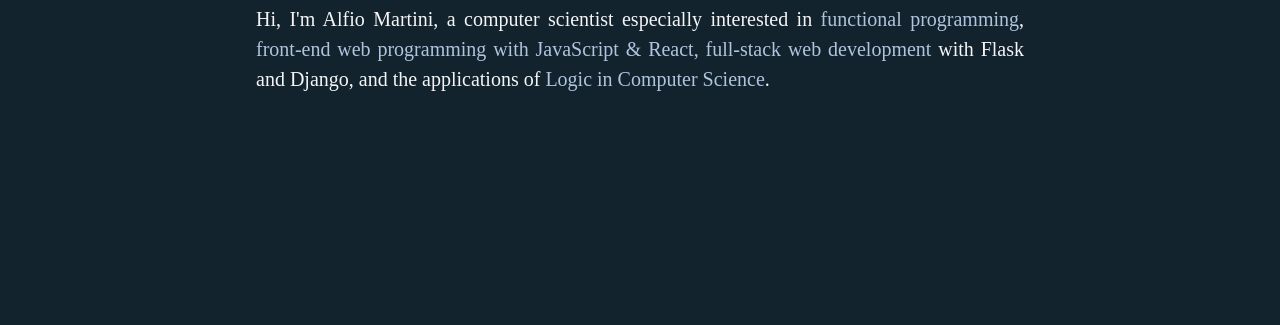
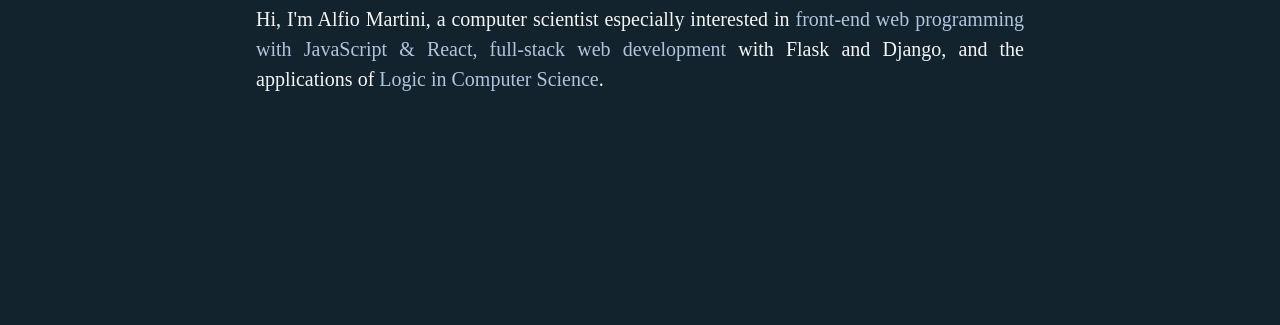
Before and after one commit to alfiomartini/alfiomartini.github.io, a plain HTML site: page index.html in a window 1280 px wide. Shown: the part 475-800 px from the top of the page. Drawn offline with nearby package versions, Linux system fonts and the light colour scheme; a web font is replaced by a local one.

Commit message:
Revised special interests & resume.pdf (2nd version)

```diff
--- a/index.html
+++ b/index.html
@@ -50,7 +50,7 @@
         </div>
       </div>
       <div class="about">
-        Hi, I'm Alfio Martini, a computer scientist especially interested in <span class="color">functional programming</span>, <span class="color">front-end web programming with JavaScript & React, full-stack web development</span> with Flask and Django, and the applications of <span class="color">Logic in Computer Science</span>.
+        Hi, I'm Alfio Martini, a computer scientist especially interested in <span class="color">front-end web programming with JavaScript & React, full-stack web development</span> with Flask and Django, and the applications of <span class="color">Logic in Computer Science</span>.
       </div>
     </section>
   </div>
```
Also changed, not shown: 1 other file.
